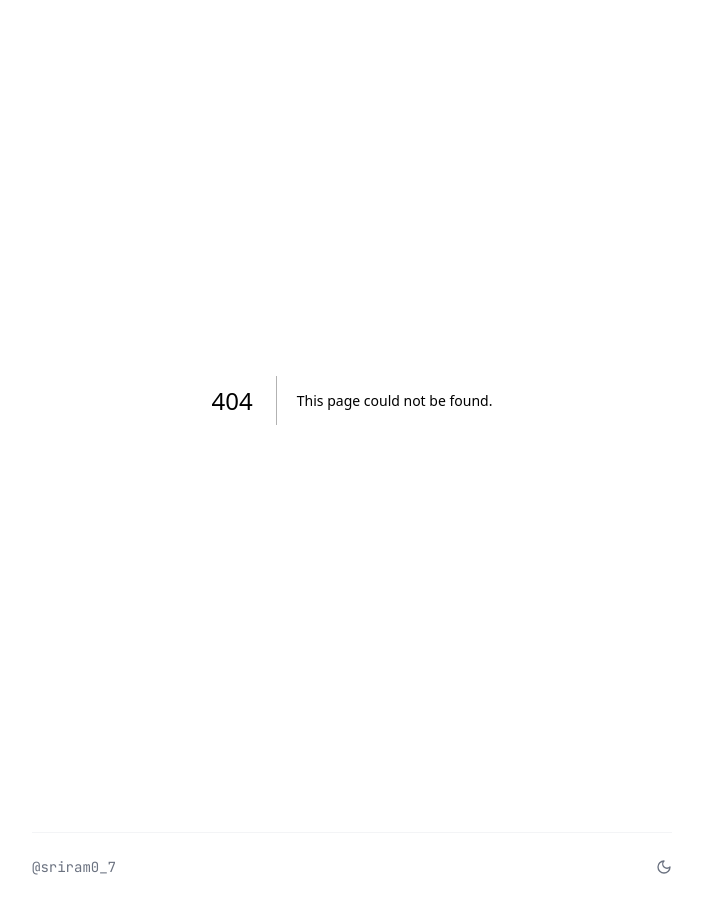
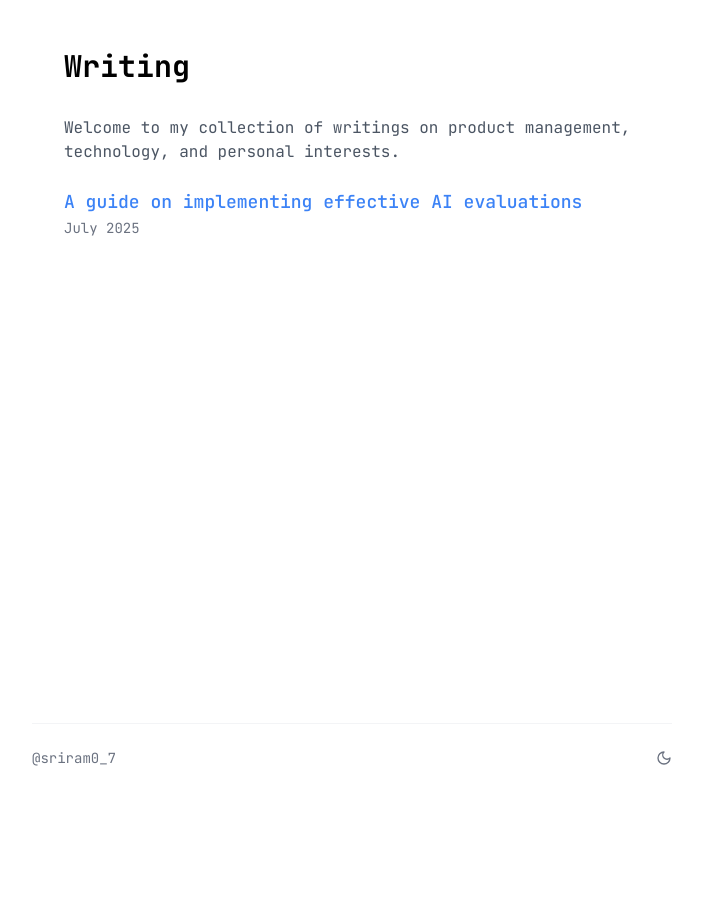
Before and after one commit to sriramkj07/Personalwebsite, a Next.js app: page /writing in a window 1280 px wide. Before the commit this address had no page. Shown: the whole page, without its empty margins (288-990 px from the left). After the commit the page ends 800 px from the top, so only its background shows below. Built offline with nearby package versions, Linux system fonts and the light colour scheme.

Commit message:
feat: add writing page and update homepage link to point to new writing section

```diff
--- a/app/page.tsx
+++ b/app/page.tsx
@@ -59,7 +59,7 @@ export default function Home() {
           </p>
 
           <p>
-            I hope to <a href="https://substack.com/@agentai" className="text-blue-500 hover:text-blue-600" target="_blank" rel="noopener noreferrer">write</a> about some of these interests and showcase my <Link href="/builds" className="text-blue-500 hover:text-blue-600">builds</Link>
+            I hope to <Link href="/writing" className="text-blue-500 hover:text-blue-600">write</Link> about some of these interests and showcase my <Link href="/builds" className="text-blue-500 hover:text-blue-600">builds</Link>
           </p>
 
           <p>
--- /dev/null
+++ b/app/writing/page.tsx
@@ -0,0 +1,33 @@
+import Link from 'next/link'
+
+export default function Writing() {
+  return (
+    <main className="w-full max-w-2xl mx-auto p-4 md:p-8 lg:p-12">
+      <div className="space-y-6">
+        <h1 className="text-3xl font-bold mb-8">Writing</h1>
+
+        <p className="text-gray-600 mb-8">
+          Welcome to my collection of writings on product management, technology, and personal interests.
+        </p>
+
+        <div className="space-y-6">
+          <article className="group">
+            <Link
+              href="https://www.mindtheproduct.com/how-to-implement-effective-ai-evaluations/"
+              target="_blank"
+              rel="noopener noreferrer"
+              className="block"
+            >
+              <div className="space-y-2">
+                <h3 className="text-lg font-medium text-blue-500 group-hover:text-blue-600">
+                  A guide on implementing effective AI evaluations
+                </h3>
+                <time className="text-sm text-gray-500">July 2025</time>
+              </div>
+            </Link>
+          </article>
+        </div>
+      </div>
+    </main>
+  )
+}
```
